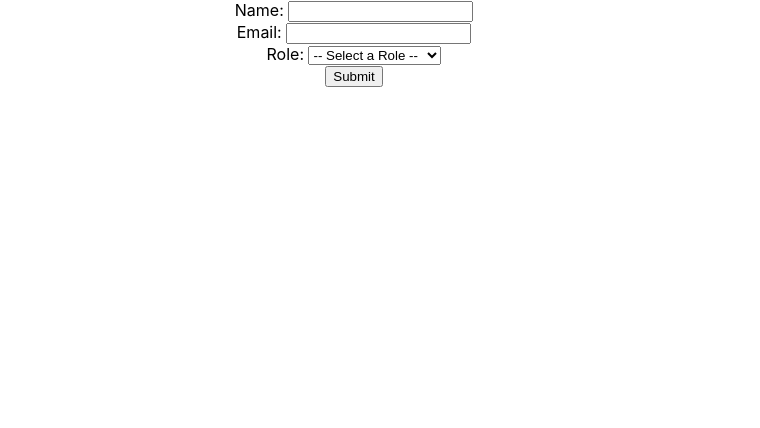
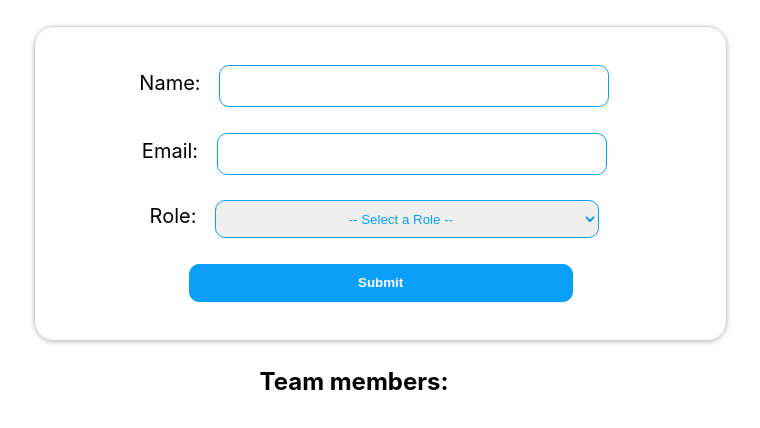
Before and after one commit to bloominstituteoftechnology/team-builder, a React (Create React App) app in the folder team-builder/: page / in a window 1280 px wide. Shown: the top 428 px of the page, without its empty margins (286-1046 px from the left). Built offline with nearby package versions, Linux system fonts and the light colour scheme.

Commit message:
Add style

```diff
--- a/team-builder/src/App.js
+++ b/team-builder/src/App.js
@@ -33,6 +33,7 @@ function App() {
          update={updateForm}
          submit={submitForm}
       />
+      <h2>Team members:</h2>
       {
         teamMember.map((member,idx) => <Member key={idx} details= {member}/>)
       }
--- a/team-builder/src/components/Form.js
+++ b/team-builder/src/components/Form.js
@@ -2,7 +2,7 @@ import React from 'react';
 
 export default function TeamForm(props){
     const {values,update,submit} = props;
-console.log(values)
+
     const onChange = (event) => {
         const {name,value}= event.target;
 
@@ -14,7 +14,7 @@ console.log(values)
     }
     return(
         <div>
-            <form onSubmit={onSubmit}>
+            <form className = "form-container" onSubmit={onSubmit}>
                 <label>Name: </label>
                 <input
                     type="text"
@@ -40,7 +40,9 @@ console.log(values)
 
                 </select>
                 <br/>
-                <input type="Submit"/>
+                <div>
+                    <button disabled={!values.name || !values.email || !values.role}>Submit</button>
+                </div>
             </form>
         </div>
     )
--- a/team-builder/src/components/Member.js
+++ b/team-builder/src/components/Member.js
@@ -5,10 +5,10 @@ export default function Member({ details }){
         return <h3>No new member available.</h3>
     }
     return(
-        <div>
-            <h2>{details.name}</h2>
-            <h2>{details.email}</h2>
-            <h2>{details.role}</h2>
+        <div className="member-container">
+            <h2>Name: {details.name}</h2>
+            <h2>Email: {details.email}</h2>
+            <h2>Role: {details.role}</h2>
         </div>
     )
 }
--- a/team-builder/src/index.css
+++ b/team-builder/src/index.css
@@ -11,3 +11,35 @@ code {
   font-family: source-code-pro, Menlo, Monaco, Consolas, 'Courier New',
     monospace;
 }
+.form-container{
+  border: 1px solid rgb(216, 209, 209);
+  border-radius: 20px;
+  box-shadow: 0px 1px 6px -2px rgb(128, 127, 127);
+  width: 50%;
+  margin: 2% 25%;
+  padding: 2%;
+  font-size: 20px;
+}
+input, select, button{
+  width: 60%;
+  margin: 2%;
+  height: 38px;
+  border: 1px solid rgb(11, 160, 247);
+  color:rgb(11, 160, 247);
+  border-radius: 10px;
+  text-align: center;
+}
+
+button{
+  background-color: rgb(11, 160, 247);
+  color: white;
+  font-weight: bold;
+}
+.member-container{
+  border: 1px solid;
+  border-radius: 20px;
+  width: 60%;
+  margin: 2% 22%;
+  background-color: rgb(11, 160, 247);
+  color: white;
+}
```
